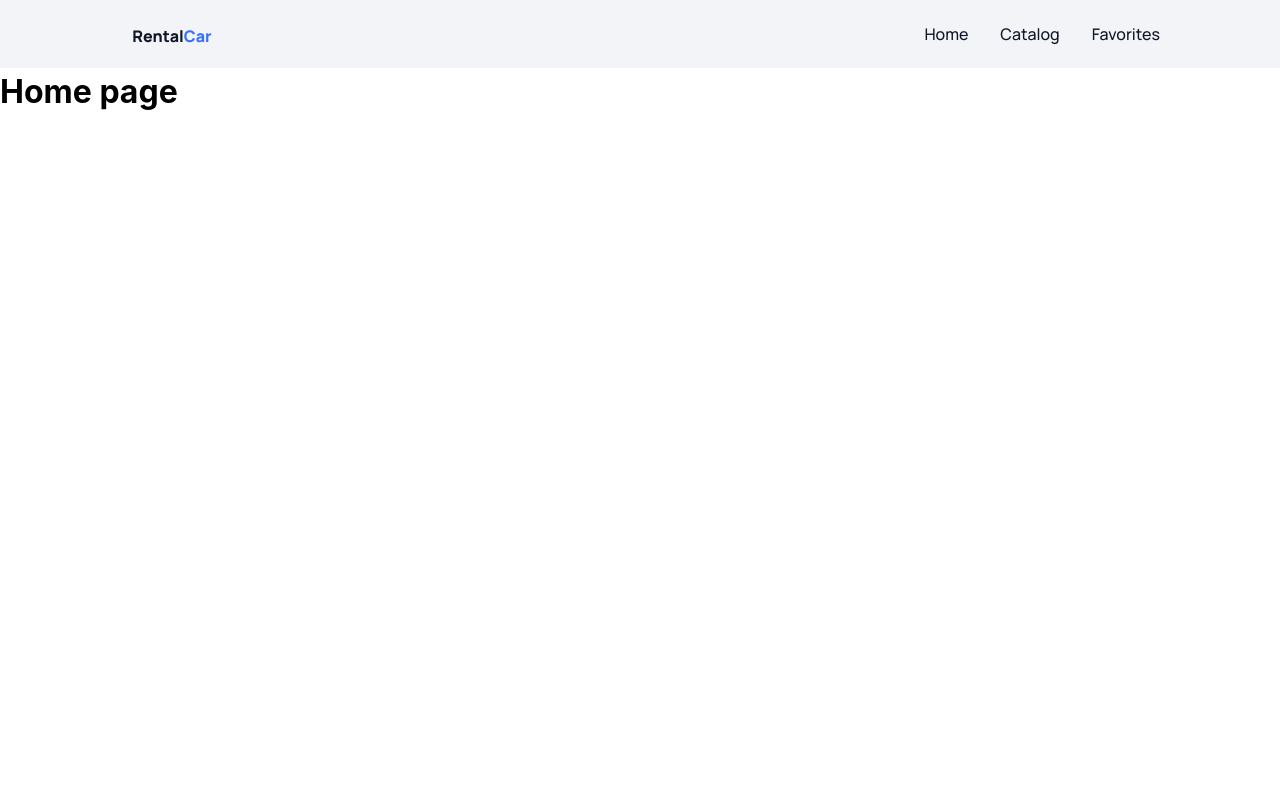
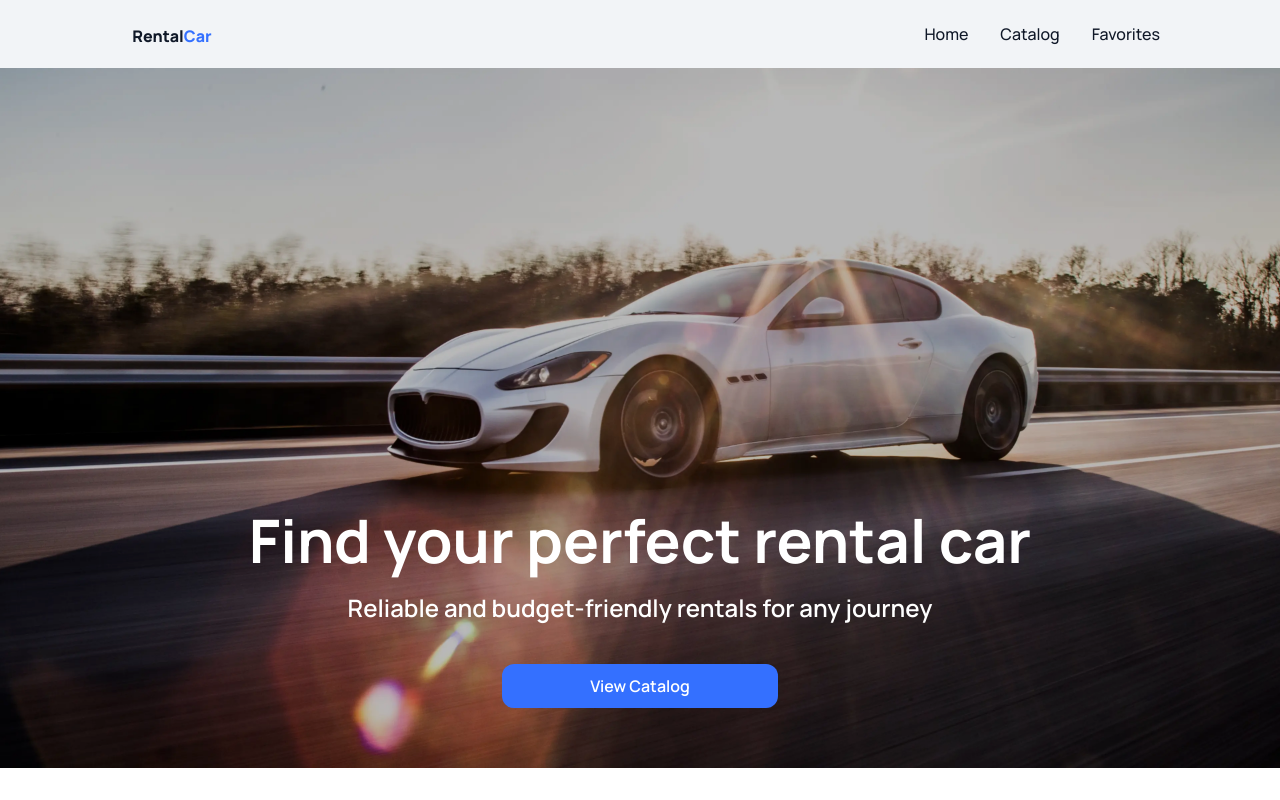
Before and after one commit to Pozniak17/rental-car-app, a Next.js app: page / in a window 1280 px wide. Built offline with nearby package versions, Linux system fonts and the light colour scheme.

Commit message:
Completed Home page

```diff
--- /dev/null
+++ b/app/page.module.css
@@ -0,0 +1,69 @@
+.heroSection {
+  position: relative;
+  width: 100%;
+  height: 700px;
+  overflow: hidden;
+  z-index: 1;
+}
+
+.imageStyle {
+  object-fit: cover;
+  filter: brightness(0.9); /*затемнення*/
+}
+
+.wrapper {
+  margin-top: 436px;
+  position: relative;
+  z-index: 2;
+}
+
+.title {
+  color: var(--white, rgba(255, 255, 255, 1));
+
+  font-family: Manrope;
+  font-style: Bold;
+  font-size: 60px;
+  font-weight: 700;
+  line-height: 72px;
+  letter-spacing: 0%;
+  text-align: center;
+}
+
+.text {
+  margin-top: 16px;
+  color: var(--white, #ffffff);
+
+  font-family: Manrope;
+  font-style: SemiBold;
+  font-size: 24px;
+  font-weight: 600;
+  line-height: 32px;
+  letter-spacing: 0%;
+  text-align: center;
+}
+
+.linkButton {
+  margin-left: auto;
+  margin-right: auto;
+  text-decoration: none;
+  margin-top: 40px;
+  width: 276px;
+  height: 44px;
+  display: flex;
+  justify-content: center;
+  align-items: center;
+  border-radius: 12px;
+  background: var(--button, rgba(52, 112, 255, 1));
+  border: inherit;
+
+  color: var(--white, rgba(255, 255, 255, 1));
+  font-family: Manrope;
+  font-size: 16px;
+  font-weight: 600;
+  line-height: 20px;
+  cursor: pointer;
+}
+
+.linkButton:hover {
+  background-color: #0b44cd;
+}
--- a/app/page.tsx
+++ b/app/page.tsx
@@ -1,3 +1,29 @@
+import Image from 'next/image';
+import Link from 'next/link';
+import css from './page.module.css';
+
 export default function Home() {
-  return <h1>Home page</h1>;
+  return (
+    <main>
+      <section className={css.heroSection}>
+        <Image
+          src="/images/Hero.webp"
+          fill
+          priority
+          quality={100}
+          sizes="100vw"
+          alt="Home car hero"
+          className={css.imageStyle}
+        />
+
+        <div className={css.wrapper}>
+          <h1 className={css.title}>Find your perfect rental car</h1>
+          <p className={css.text}>Reliable and budget-friendly rentals for any journey</p>
+          <Link href="/catalog" className={css.linkButton}>
+            View Catalog
+          </Link>
+        </div>
+      </section>
+    </main>
+  );
 }
--- a/next.config.ts
+++ b/next.config.ts
@@ -5,6 +5,7 @@ const nextConfig: NextConfig = {
   reactCompiler: true,
   images: {
     remotePatterns: [{ protocol: 'https', hostname: 'ac.goit.global' }],
+    qualities: [100],
   },
 };
 
```
Also changed, not shown: public/images/Hero.webp (added).
